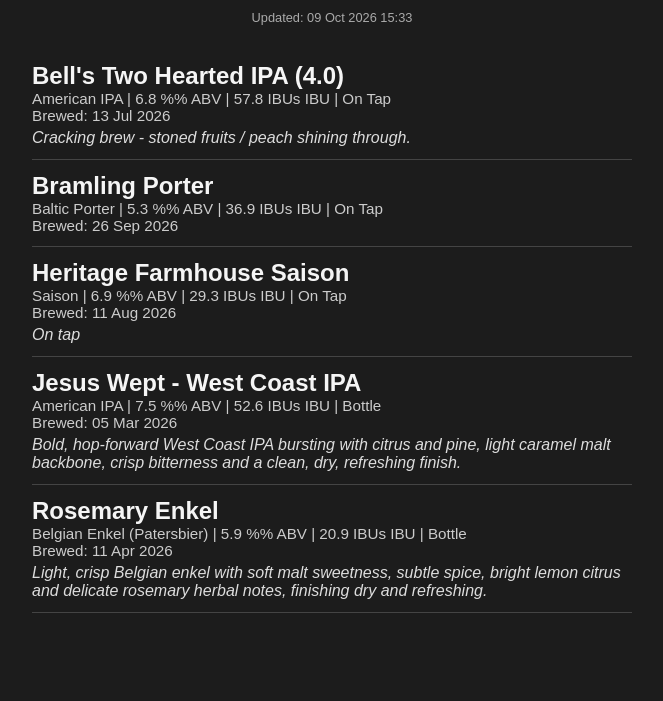
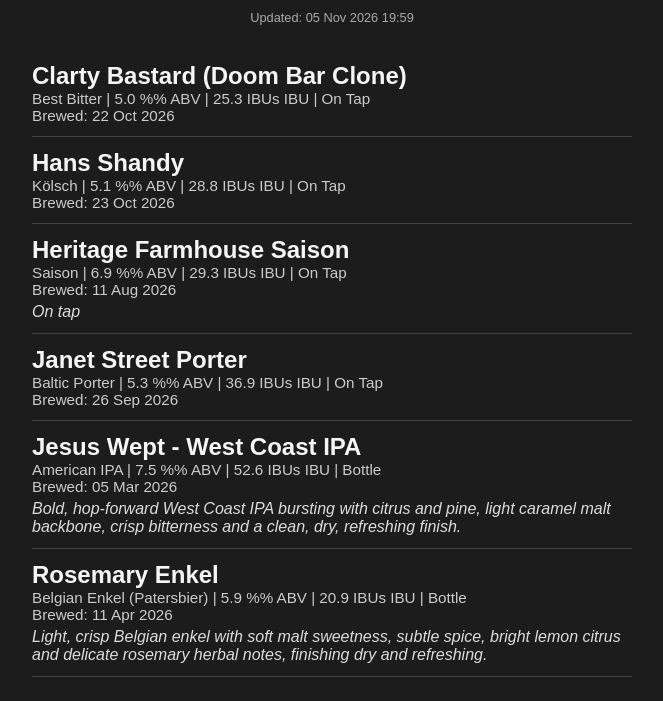
Before and after one commit to FiferDave/Tap-List, a plain HTML site: page index.html in a window 1280 px wide. Shown: the part 87-788 px from the top of the page, without its empty margins (308-971 px from the left). Drawn offline with Linux system fonts and the light colour scheme.

Commit message:
Menu update 2026-11-05 19:59

```diff
--- a/index.html
+++ b/index.html
@@ -54,30 +54,26 @@ h1 {
 <body>
 
 <h1>🍺 Beer Menu</h1>
-<p class="updated">Updated: 09 Oct 2026 15:33</p>
+<p class="updated">Updated: 05 Nov 2026 19:59</p>
 
     <div class="beer">
-        <div class="name">Bell's Two Hearted IPA (4.0)</div>
+        <div class="name">Clarty Bastard (Doom Bar Clone)</div>
         <div class="meta">
-            American IPA | 6.8 %% ABV | 57.8 IBUs IBU | On Tap
+            Best Bitter | 5.0 %% ABV | 25.3 IBUs IBU | On Tap
         </div>
 
         <div class="meta">
-            Brewed: 13 Jul 2026
+            Brewed: 22 Oct 2026
         </div>
-
-        <div class="desc">
-            Cracking brew - stoned fruits / peach shining through.
-        </div>
-        </div>
+    </div>
     <div class="beer">
-        <div class="name">Bramling Porter</div>
+        <div class="name">Hans Shandy</div>
         <div class="meta">
-            Baltic Porter | 5.3 %% ABV | 36.9 IBUs IBU | On Tap
+            Kölsch | 5.1 %% ABV | 28.8 IBUs IBU | On Tap
         </div>
 
         <div class="meta">
-            Brewed: 26 Sep 2026
+            Brewed: 23 Oct 2026
         </div>
     </div>
     <div class="beer">
@@ -94,6 +90,16 @@ h1 {
             On tap
         </div>
         </div>
+    <div class="beer">
+        <div class="name">Janet Street Porter</div>
+        <div class="meta">
+            Baltic Porter | 5.3 %% ABV | 36.9 IBUs IBU | On Tap
+        </div>
+
+        <div class="meta">
+            Brewed: 26 Sep 2026
+        </div>
+    </div>
     <div class="beer">
         <div class="name">Jesus Wept - West Coast IPA</div>
         <div class="meta">
```
